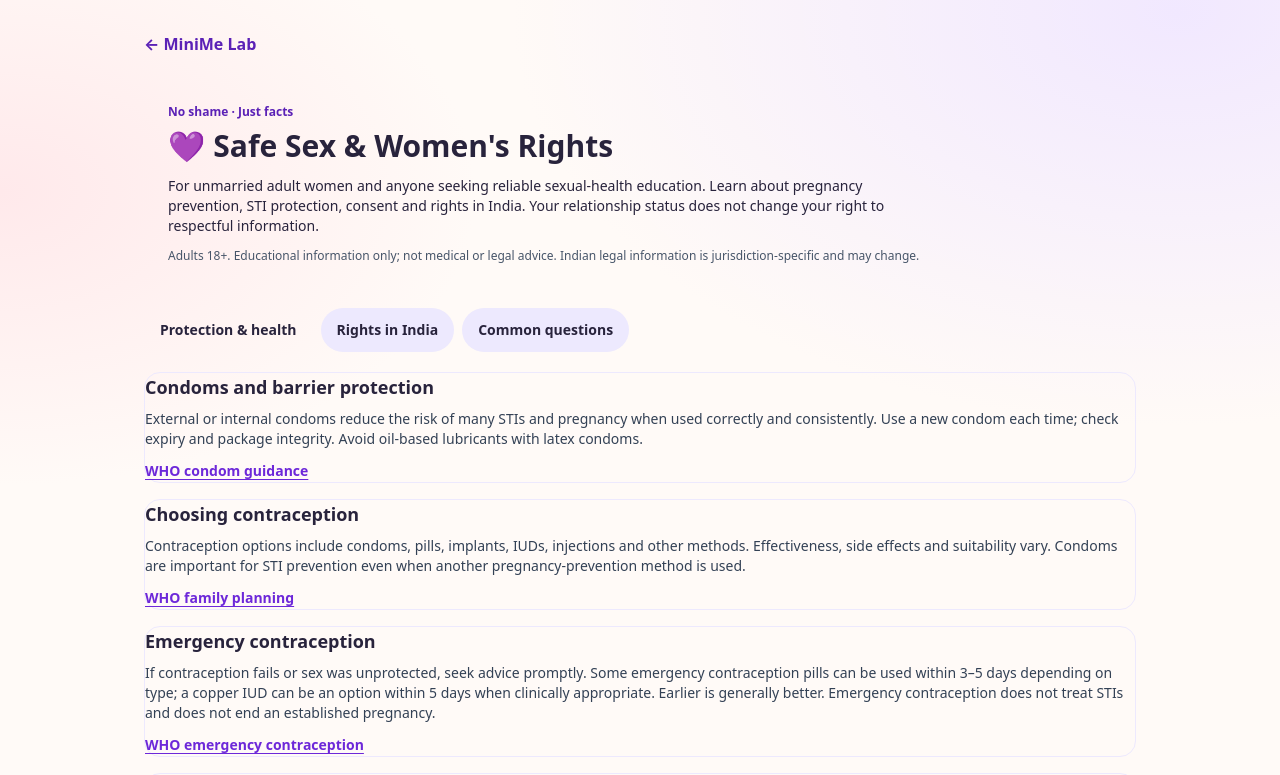
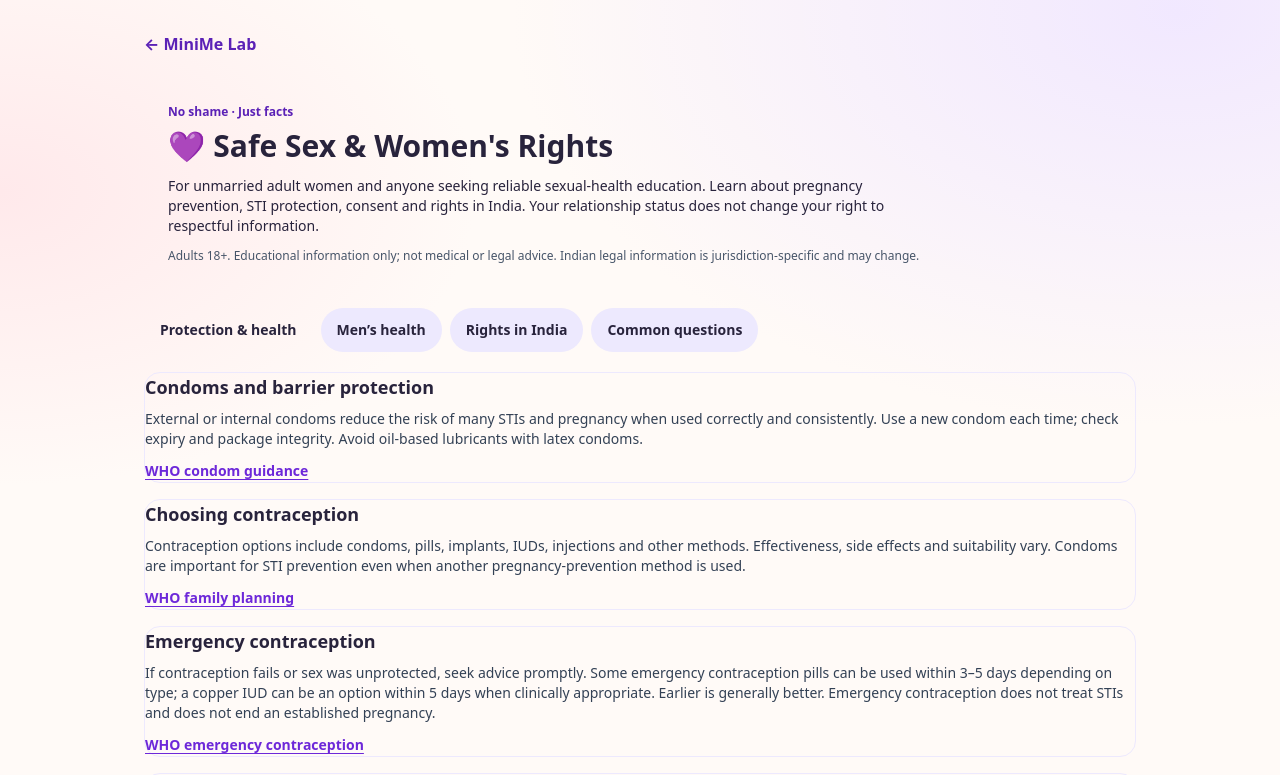
Before and after one commit to logan9e7/MiniMe-Lab, a Next.js app in the folder frontend/: page /safe-sex in a window 1280 px wide. Shown: the top 775 px of the page. Built offline with nearby package versions, Linux system fonts and the light colour scheme.

Commit message:
Add men's sexual health tab to shared safe sex feature

```diff
--- a/frontend/features/safe-sex/SafeSexLab.tsx
+++ b/frontend/features/safe-sex/SafeSexLab.tsx
@@ -1,14 +1,16 @@
 "use client";
 import {useState} from "react";
 import {saferSex,rights,quickAnswers,type InfoCard} from "./content";
-type Tab="basics"|"rights"|"questions";
+import {mensHealth} from "./mensHealth";
+type Tab="basics"|"men"|"rights"|"questions";
 function Cards({items}:{items:InfoCard[]}){return <div className="grid gap-4 md:grid-cols-2">{items.map(item=><article key={item.title} className="rounded-2xl border border-violet-100 bg-white p-5"><h3 className="text-lg font-black">{item.title}</h3><p className="mt-2 text-sm leading-6 text-slate-700">{item.body}</p>{item.link&&<a href={item.link} target="_blank" rel="noopener noreferrer" className="mt-3 inline-block text-sm font-bold text-violet-700 underline">{item.linkLabel||"Read official source"}</a>}</article>)}</div>}
 export default function SafeSexLab(){
  const [tab,setTab]=useState<Tab>("basics");
  return <section className="space-y-5" aria-labelledby="safe-sex-title">
  <div className="rounded-3xl bg-gradient-to-r from-violet-100 to-pink-100 p-6"><p className="text-xs font-black uppercase tracking-widest text-violet-800">No shame · Just facts</p><h2 id="safe-sex-title" className="mt-2 text-3xl font-black">💜 Safe Sex & Women's Rights</h2><p className="mt-3 max-w-3xl text-sm leading-6">For unmarried adult women and anyone seeking reliable sexual-health education. Learn about pregnancy prevention, STI protection, consent and rights in India. Your relationship status does not change your right to respectful information.</p><p className="mt-3 text-xs text-slate-600">Adults 18+. Educational information only; not medical or legal advice. Indian legal information is jurisdiction-specific and may change.</p></div>
- <div className="flex flex-wrap gap-2" role="tablist" aria-label="Safe sex topics">{([["basics","Protection & health"],["rights","Rights in India"],["questions","Common questions"]] as const).map(([id,label])=><button type="button" role="tab" aria-selected={tab===id} key={id} onClick={()=>setTab(id)} className={"rounded-full px-4 py-3 text-sm font-bold "+(tab===id?"bg-violet-700 text-white":"bg-violet-100 text-violet-900")}>{label}</button>)}</div>
+ <div className="flex flex-wrap gap-2" role="tablist" aria-label="Safe sex topics">{([["basics","Protection & health"],["men","Men’s health"],["rights","Rights in India"],["questions","Common questions"]] as const).map(([id,label])=><button type="button" role="tab" aria-selected={tab===id} key={id} onClick={()=>setTab(id)} className={"rounded-full px-4 py-3 text-sm font-bold "+(tab===id?"bg-violet-700 text-white":"bg-violet-100 text-violet-900")}>{label}</button>)}</div>
  {tab==="basics"&&<Cards items={saferSex}/>}
+ {tab==="men"&&<><p className="rounded-2xl bg-violet-50 p-4 text-sm text-slate-700">Common sexual and reproductive health questions for men and anyone with a penis or testicles. Symptoms are not diagnoses. Seek clinical advice when concerned.</p><Cards items={mensHealth}/></>}
  {tab==="rights"&&<><div className="rounded-2xl border border-pink-200 bg-pink-50 p-4 text-sm"><strong>Know your rights.</strong> Being unmarried does not by itself disqualify an adult woman from reproductive healthcare. Abortion access is governed by specific legal and clinical conditions; do not interpret this guide as an automatic entitlement at every gestational stage.</div><Cards items={rights}/></>}
  {tab==="questions"&&<div className="space-y-3">{quickAnswers.map(item=><details key={item.q} className="rounded-2xl border border-violet-100 bg-white p-4"><summary className="cursor-pointer font-bold">{item.q}</summary><p className="mt-3 text-sm leading-6 text-slate-700">{item.a}</p></details>)}</div>}
  <div className="rounded-2xl bg-rose-50 p-4 text-sm text-rose-900"><strong>When to seek urgent help:</strong> Severe pain, fainting, heavy bleeding, sexual violence, or possible HIV exposure require prompt professional attention. In immediate danger in India, call <a href="tel:112" className="font-bold underline">112</a>.</div>
```
